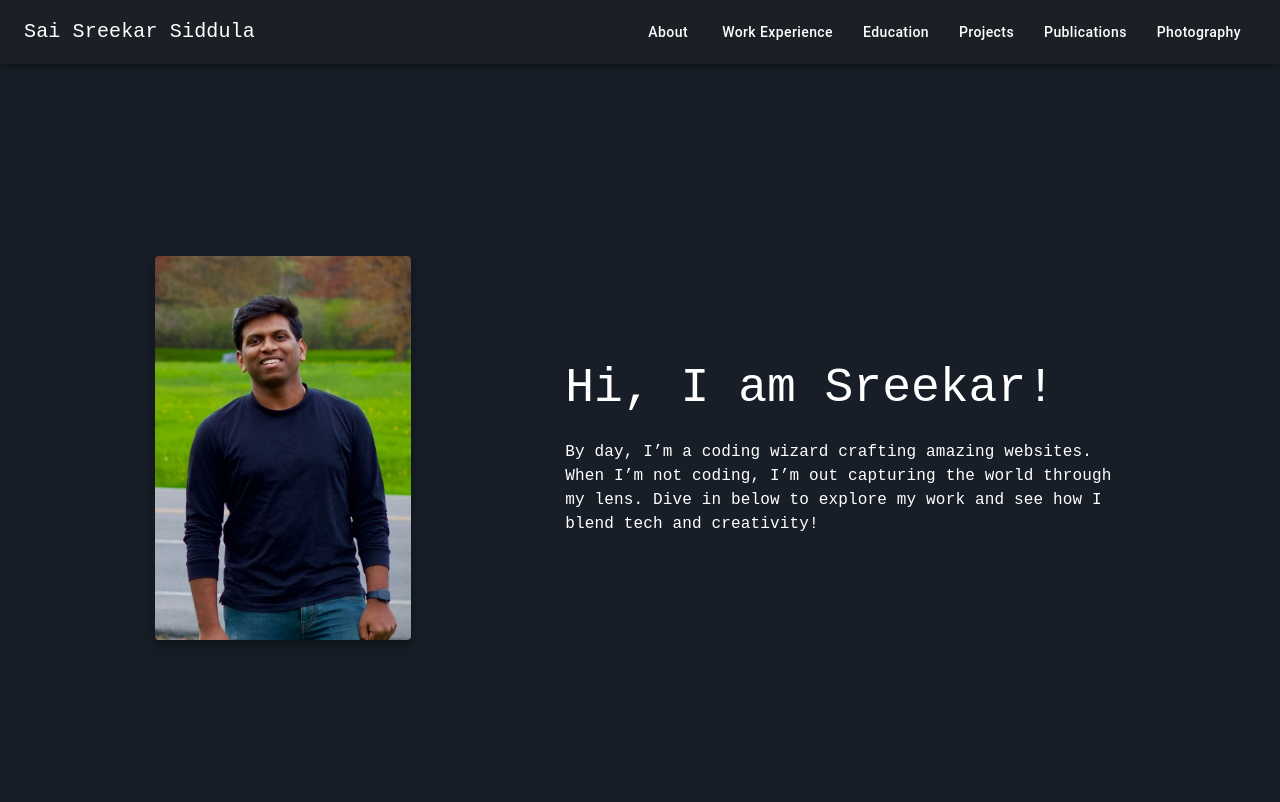
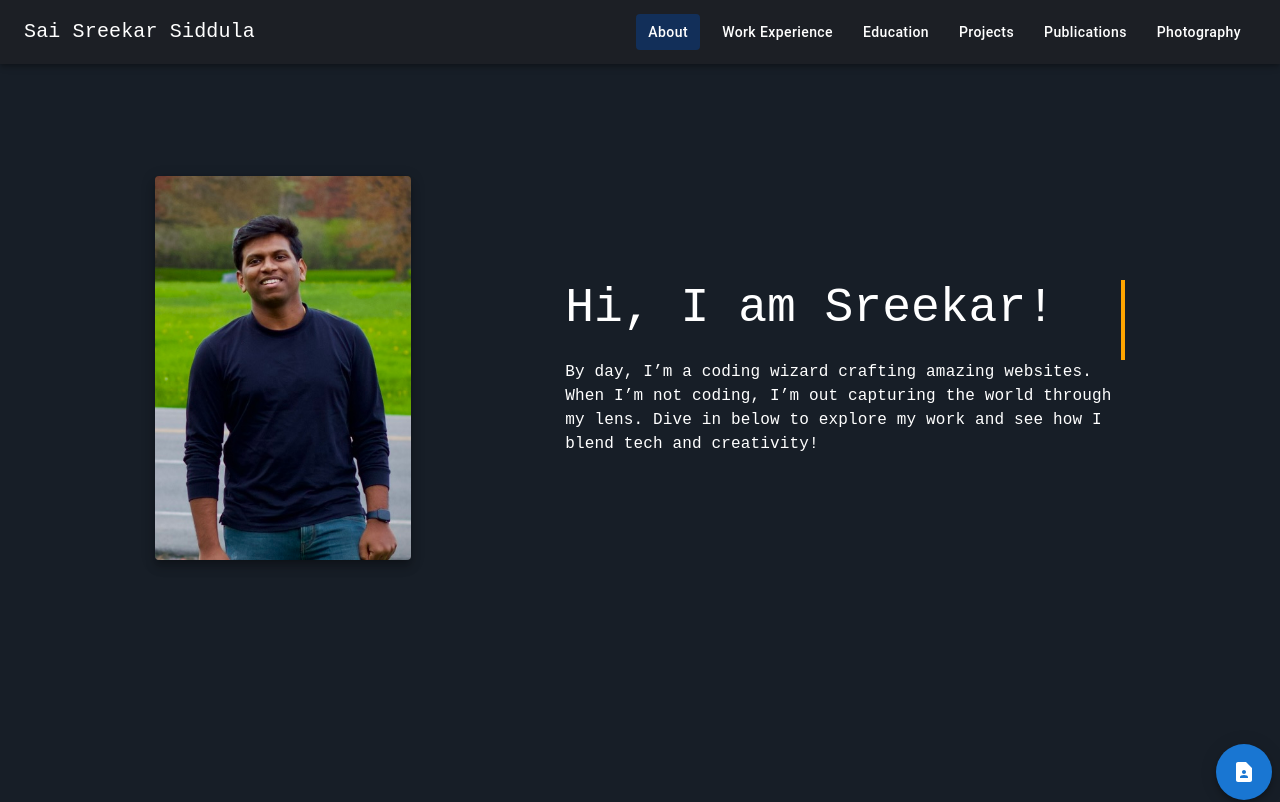
Before and after one commit to sreekar-ss/sreekar-ss.github.io, a React (Create React App) app: page / in a window 1280 px wide. Shown: the top 802 px of the page. Built offline with nearby package versions, Linux system fonts and the light colour scheme.

Commit message:
added a speed dial for quick access links

```diff
--- a/src/App.css
+++ b/src/App.css
@@ -39,8 +39,8 @@ nav.headerBar {
 }
 
 .headerBar .headerButtons .headerNavButton:hover {
-  background-color: var(--secondary-color);
-  opacity: 0.8;
+  background-color: var(--primary-color);
+  opacity: 0.6;
 }
 
 .headerBar .headerButtons .active .headerNavButton {
--- a/src/css/Home.css
+++ b/src/css/Home.css
@@ -1,8 +1,14 @@
 div.homeContainer {
   display: flex;
   width: 100%;
-  margin-top: 5em;
+  /* margin-top: 5em; */
   flex-direction: column;
+}
+
+div.homeContainer .quickLinks {
+  position: fixed;
+  top: 70%;
+  left: 95%;
 }
 
 div.homeContainer .section {
--- /dev/null
+++ b/src/global.d.ts
@@ -0,0 +1 @@
+declare module "*.pdf";
--- a/src/pages/Home.tsx
+++ b/src/pages/Home.tsx
@@ -5,6 +5,11 @@ import Education from "./Education";
 import Projects from "./Projects";
 import Publications from "./Publications";
 import Photography from "./Photography";
+import { SpeedDial, SpeedDialAction } from "@mui/material";
+import ContactIcon from "@mui/icons-material/ContactPage";
+import DownloadIcon from "@mui/icons-material/Download";
+import { GitHub, LinkedIn } from "@mui/icons-material";
+import resume from "../resume/Sreekar-Resume.pdf";
 
 function Home() {
   return (
@@ -15,6 +20,39 @@ function Home() {
       <Projects />
       <Publications />
       <Photography />
+      <SpeedDial
+        ariaLabel="Quick Links"
+        className="quickLinks"
+        icon={<ContactIcon />}
+      >
+        <SpeedDialAction
+          key="download-resume"
+          icon={<DownloadIcon />}
+          tooltipTitle="Download Resume"
+          onClick={() => {
+            const link = document.createElement("a");
+            link.href = resume;
+            link.download = "Sreekar-Resume.pdf";
+            document.body.appendChild(link);
+            link.click();
+            document.body.removeChild(link);
+          }}
+        />
+        <SpeedDialAction
+          key="linkedIn-connect"
+          icon={<LinkedIn />}
+          tooltipTitle="LinkedIn"
+          onClick={() =>
+            window.open("https://linkedin.com/in/sreekarsiddula", "_blank")
+          }
+        />
+        <SpeedDialAction
+          key="github"
+          icon={<GitHub />}
+          tooltipTitle="GitHub"
+          onClick={() => window.open("https://github.com/sreekar-ss", "_blank")}
+        />
+      </SpeedDial>
     </div>
   );
 }
```
Also changed, not shown: 1 other file (tests, documents, lock files or other folders).
